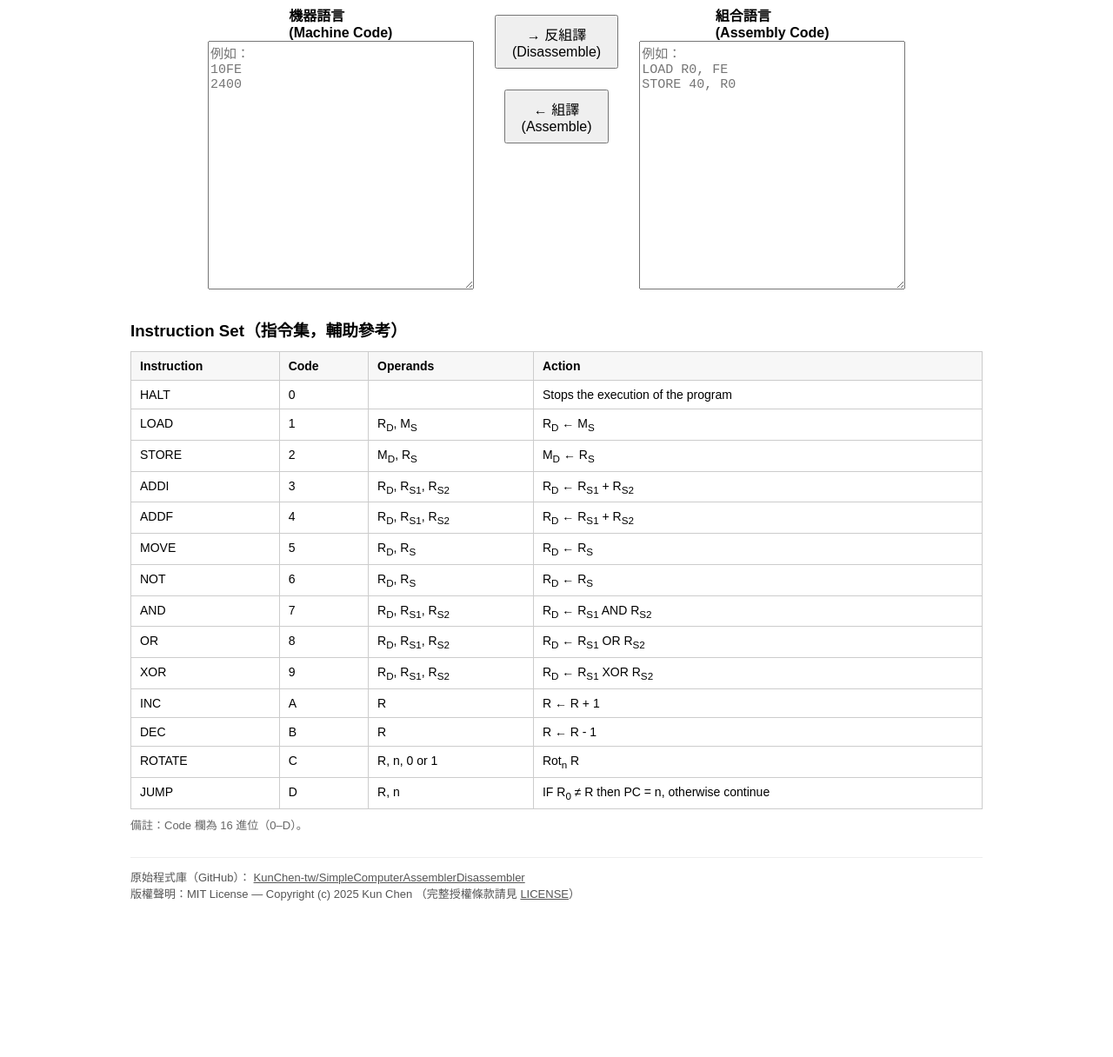
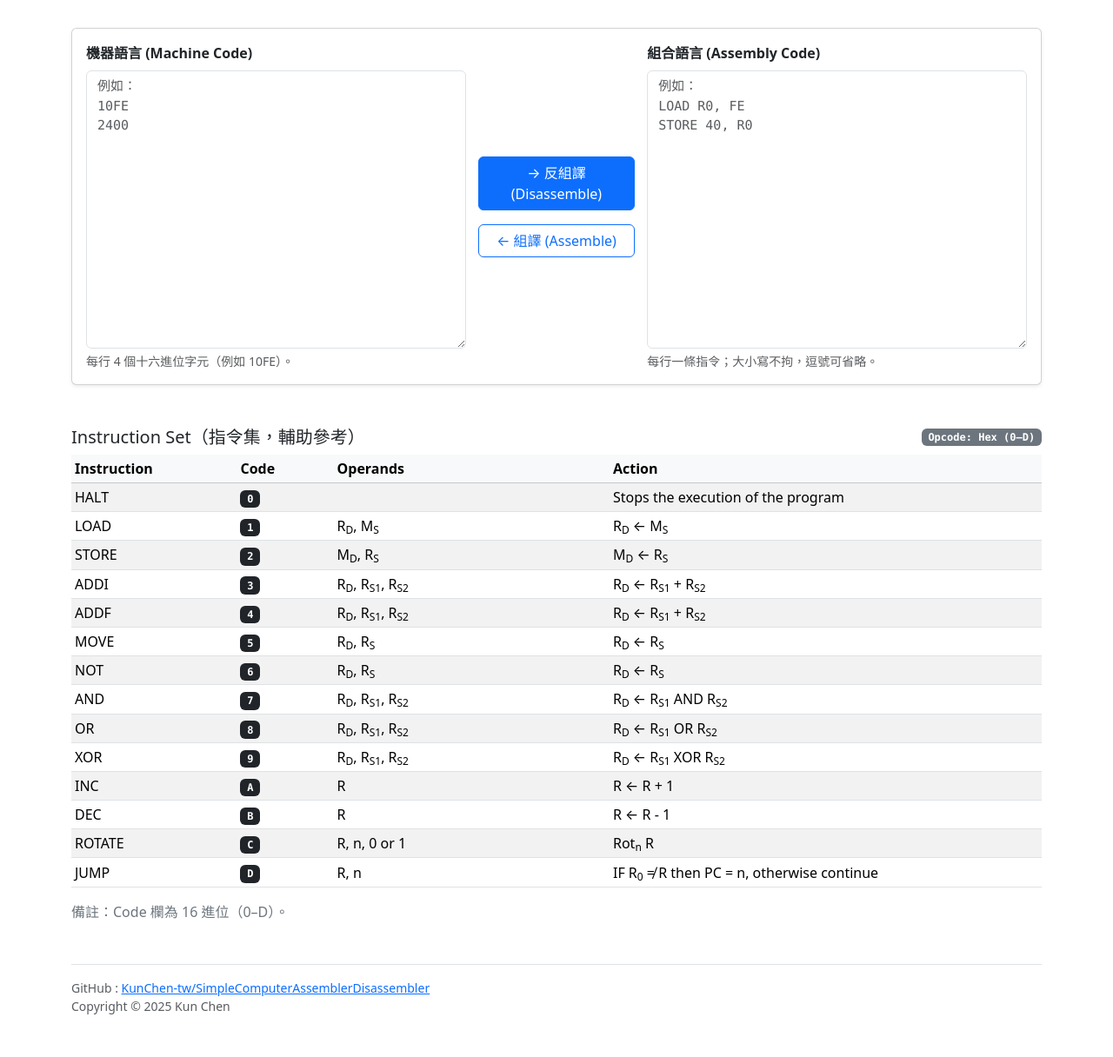
Before and after one commit to KunChen-tw/SimpleComputerAssemblerDisassembler, a plain HTML site: page index.html in a window 1280 px wide. Shown: the part 73-1289 px from the top of the page at 87% size. Before the commit the page ends 1140 px from the top, so only its background shows below. Drawn offline with nearby package versions, Linux system fonts and the light colour scheme.

Commit message:
Refactor index.html for Bootstrap integration
Updated HTML structure and improved styling with Bootstrap.

```diff
--- a/index.html
+++ b/index.html
@@ -1,204 +1,229 @@
 <!DOCTYPE html>
-<html lang="en">
+<html lang="zh-Hant">
 <head>
-    <meta charset="UTF-8">
+    <meta charset="UTF-8" />
+    <meta name="viewport" content="width=device-width, initial-scale=1" />
     <title>Simple Computer Assembler/Disassembler</title>
+
+    <!-- Bootstrap 5 CSS -->
+    <link
+        href="https://cdn.jsdelivr.net/npm/bootstrap@5.3.3/dist/css/bootstrap.min.css"
+        rel="stylesheet"
+        integrity="sha384-QWTKZyjpPEjISv5WaRU9OFeRpok6YctnYmDr5pNlyT2bRjXh0JMhjY6hW+ALEwIH"
+        crossorigin="anonymous"
+    />
+
     <style>
-        body { font-family: Arial, sans-serif; margin: 30px; }
-        .container { display: flex; justify-content: center; align-items: flex-start; gap: 24px; }
-        textarea { width: 300px; height: 280px; font-size: 15px; }
-        .column { display: flex; flex-direction: column; align-items: center; }
-        button { margin: 12px 0; padding: 8px 18px; font-size: 16px;}
-        h2 { text-align: center; }
-        @media (max-width: 700px) {
-            .container { flex-direction: column; align-items: stretch; }
-            .column { width: 100%; }
-            textarea { width: 100%; }
+        /* Custom touches on top of Bootstrap */
+        .app-title {
+            font-weight: 700;
+            letter-spacing: 0.2px;
         }
-
-        /* --- Added styles for Instruction Set table and footer --- */
-        .section {
-            max-width: 980px;
-            margin: 32px auto 0;
+        .io-panel textarea {
+            height: 320px; /* consistent height across both sides */
+            font-family: ui-monospace, SFMono-Regular, Menlo, Monaco, Consolas, "Liberation Mono", "Courier New", monospace;
+            font-size: 15px;
         }
-        .section h3 {
-            margin: 0 0 12px;
-            text-align: left;
+        .middle-actions {
+            min-width: 180px;
         }
-        .inst-table {
-            width: 100%;
-            border-collapse: collapse;
-            font-size: 14px;
+        .inst-note {
+            color: #6c757d;
         }
-        .inst-table th, .inst-table td {
-            border: 1px solid #ccc;
-            padding: 8px 10px;
-            vertical-align: top;
+        .code-badge {
+            font-family: ui-monospace, SFMono-Regular, Menlo, Monaco, Consolas, "Liberation Mono", "Courier New", monospace;
         }
-        .inst-table thead th {
-            background: #f7f7f7;
-            text-align: left;
-        }
-        .muted {
-            color: #666;
-            font-size: 13px;
-            margin-top: 8px;
-        }
-        footer {
-            max-width: 980px;
-            margin: 28px auto 0;
-            padding-top: 12px;
-            border-top: 1px solid #eee;
-            color: #555;
-            font-size: 13px;
-        }
-        footer a { color: inherit; }
     </style>
 </head>
 <body>
-    <h2>Simple Computer Assembler & Disassembler</h2>
+    <!-- Header / Navbar -->
+    <nav class="navbar navbar-expand-lg bg-body-tertiary border-bottom">
         <div class="container">
-        <div class="column">
-            <label for="machineCode"><b>機器語言<br>(Machine Code)</b></label>
-            <textarea id="machineCode" placeholder="例如：
+            <a class="navbar-brand app-title" href="#">
+                Simple Computer Assembler & Disassembler
+            </a>
+            <div class="d-none d-lg-block">
+                <a class="btn btn-sm btn-outline-secondary" target="_blank" rel="noreferrer" href="https://github.com/KunChen-tw/SimpleComputerAssemblerDisassembler">
+                    GitHub Repo
+                </a>
+            </div>
+        </div>
+    </nav>
+
+    <main class="container my-4 my-md-5">
+        <!-- I/O Panels -->
+        <div class="card shadow-sm">
+            <div class="card-body">
+                <div class="row g-4 align-items-stretch io-panel">
+                    <div class="col-12 col-lg-5">
+                        <label for="machineCode" class="form-label fw-semibold">
+                            機器語言 (Machine Code)
+                        </label>
+                        <textarea id="machineCode" class="form-control" placeholder="例如：
 10FE
 2400"></textarea>
+                        <div class="form-text">每行 4 個十六進位字元（例如 10FE）。</div>
                     </div>
-        <div class="column" style="justify-content:center;">
-            <button onclick="disassembleToAsm()">→ 反組譯<br>(Disassemble)</button>
-            <button onclick="assembleToMachine()">← 組譯<br>(Assemble)</button>
-        </div>
-        <div class="column">
-            <label for="assemblyCode"><b>組合語言<br>(Assembly Code)</b></label>
-            <textarea id="assemblyCode" placeholder="例如：
-LOAD R0, FE
-STORE 40, R0"></textarea>
+
+                    <div class="col-12 col-lg-2 d-flex justify-content-center align-items-center">
+                        <div class="d-grid gap-3 middle-actions w-100">
+                            <button class="btn btn-primary" onclick="disassembleToAsm()">
+                                → 反組譯 (Disassemble)
+                            </button>
+                            <button class="btn btn-outline-primary" onclick="assembleToMachine()">
+                                ← 組譯 (Assemble)
+                            </button>
                         </div>
                     </div>
 
-    <!-- Instruction Set Section -->
-    <section class="section" id="instruction-set">
-        <h3>Instruction Set（指令集，輔助參考）</h3>
-        <table class="inst-table">
-            <thead>
+                    <div class="col-12 col-lg-5">
+                        <label for="assemblyCode" class="form-label fw-semibold">
+                            組合語言 (Assembly Code)
+                        </label>
+                        <textarea id="assemblyCode" class="form-control" placeholder="例如：
+LOAD R0, FE
+STORE 40, R0"></textarea>
+                        <div class="form-text">每行一條指令；大小寫不拘，逗號可省略。</div>
+                    </div>
+                </div>
+            </div>
+        </div>
+
+        <!-- Instruction Set -->
+        <section class="mt-5">
+            <div class="d-flex align-items-center justify-content-between mb-2">
+                <h5 class="mb-0">Instruction Set（指令集，輔助參考）</h5>
+                <span class="badge text-bg-secondary code-badge">Opcode: Hex (0–D)</span>
+            </div>
+            <div class="table-responsive">
+                <table class="table table-striped table-hover table-sm align-middle">
+                    <thead class="table-light">
                         <tr>
-                    <th>Instruction</th>
-                    <th>Code</th>
-                    <th>Operands</th>
+                            <th style="min-width: 120px;">Instruction</th>
+                            <th style="min-width: 70px;">Code</th>
+                            <th style="min-width: 200px;">Operands</th>
                             <th>Action</th>
                         </tr>
                     </thead>
                     <tbody>
                         <tr>
                             <td>HALT</td>
-                    <td>0</td>
+                            <td><span class="badge text-bg-dark code-badge">0</span></td>
                             <td></td>
                             <td>Stops the execution of the program</td>
                         </tr>
                         <tr>
                             <td>LOAD</td>
-                    <td>1</td>
+                            <td><span class="badge text-bg-dark code-badge">1</span></td>
                             <td>R<sub>D</sub>, M<sub>S</sub></td>
                             <td>R<sub>D</sub> ← M<sub>S</sub></td>
                         </tr>
                         <tr>
                             <td>STORE</td>
-                    <td>2</td>
+                            <td><span class="badge text-bg-dark code-badge">2</span></td>
                             <td>M<sub>D</sub>, R<sub>S</sub></td>
                             <td>M<sub>D</sub> ← R<sub>S</sub></td>
                         </tr>
                         <tr>
                             <td>ADDI</td>
-                    <td>3</td>
+                            <td><span class="badge text-bg-dark code-badge">3</span></td>
                             <td>R<sub>D</sub>, R<sub>S1</sub>, R<sub>S2</sub></td>
                             <td>R<sub>D</sub> ← R<sub>S1</sub> + R<sub>S2</sub></td>
                         </tr>
                         <tr>
                             <td>ADDF</td>
-                    <td>4</td>
+                            <td><span class="badge text-bg-dark code-badge">4</span></td>
                             <td>R<sub>D</sub>, R<sub>S1</sub>, R<sub>S2</sub></td>
                             <td>R<sub>D</sub> ← R<sub>S1</sub> + R<sub>S2</sub></td>
                         </tr>
                         <tr>
                             <td>MOVE</td>
-                    <td>5</td>
+                            <td><span class="badge text-bg-dark code-badge">5</span></td>
                             <td>R<sub>D</sub>, R<sub>S</sub></td>
                             <td>R<sub>D</sub> ← R<sub>S</sub></td>
                         </tr>
                         <tr>
                             <td>NOT</td>
-                    <td>6</td>
+                            <td><span class="badge text-bg-dark code-badge">6</span></td>
                             <td>R<sub>D</sub>, R<sub>S</sub></td>
                             <td>R<sub>D</sub> ← R<sub>S</sub></td>
                         </tr>
                         <tr>
                             <td>AND</td>
-                    <td>7</td>
+                            <td><span class="badge text-bg-dark code-badge">7</span></td>
                             <td>R<sub>D</sub>, R<sub>S1</sub>, R<sub>S2</sub></td>
                             <td>R<sub>D</sub> ← R<sub>S1</sub> AND R<sub>S2</sub></td>
                         </tr>
                         <tr>
                             <td>OR</td>
-                    <td>8</td>
+                            <td><span class="badge text-bg-dark code-badge">8</span></td>
                             <td>R<sub>D</sub>, R<sub>S1</sub>, R<sub>S2</sub></td>
                             <td>R<sub>D</sub> ← R<sub>S1</sub> OR R<sub>S2</sub></td>
                         </tr>
                         <tr>
                             <td>XOR</td>
-                    <td>9</td>
+                            <td><span class="badge text-bg-dark code-badge">9</span></td>
                             <td>R<sub>D</sub>, R<sub>S1</sub>, R<sub>S2</sub></td>
                             <td>R<sub>D</sub> ← R<sub>S1</sub> XOR R<sub>S2</sub></td>
                         </tr>
                         <tr>
                             <td>INC</td>
-                    <td>A</td>
+                            <td><span class="badge text-bg-dark code-badge">A</span></td>
                             <td>R</td>
                             <td>R ← R + 1</td>
                         </tr>
                         <tr>
                             <td>DEC</td>
-                    <td>B</td>
+                            <td><span class="badge text-bg-dark code-badge">B</span></td>
                             <td>R</td>
                             <td>R ← R - 1</td>
                         </tr>
                         <tr>
                             <td>ROTATE</td>
-                    <td>C</td>
+                            <td><span class="badge text-bg-dark code-badge">C</span></td>
                             <td>R, n, 0 or 1</td>
                             <td>Rot<sub>n</sub> R</td>
                         </tr>
                         <tr>
                             <td>JUMP</td>
-                    <td>D</td>
+                            <td><span class="badge text-bg-dark code-badge">D</span></td>
                             <td>R, n</td>
                             <td>IF R<sub>0</sub> ≠ R then PC = n, otherwise continue</td>
                         </tr>
                     </tbody>
                 </table>
-        <p class="muted">備註：Code 欄為 16 進位（0–D）。</p>
+            </div>
+            <p class="inst-note mb-0">備註：Code 欄為 16 進位（0–D）。</p>
         </section>
 
-    <footer>
-        <div>
-            原始程式庫（GitHub）：
-            <a href="https://github.com/KunChen-tw/SimpleComputerAssemblerDisassembler" target="_blank" rel="noreferrer">KunChen-tw/SimpleComputerAssemblerDisassembler</a>
-        </div>
-        <div>
-            版權聲明：MIT License — Copyright (c) 2025 Kun Chen
-            （完整授權條款請見
-            <a href="https://github.com/KunChen-tw/SimpleComputerAssemblerDisassembler/blob/87de55869a7889009e68cf366383c204dd0189e9/LICENSE" target="_blank" rel="noreferrer">LICENSE</a>）
+        <!-- Footer / License -->
+        <footer class="mt-5 pt-3 border-top">
+            <div class="small text-muted">
+                GitHub : <a href="https://github.com/KunChen-tw/SimpleComputerAssemblerDisassembler" target="_blank" rel="noreferrer">KunChen-tw/SimpleComputerAssemblerDisassembler</a>
+                <br />
+                Copyright &copy; 2025 Kun Chen
             </div>
         </footer>
+    </main>
 
+    <!-- Scripts -->
     <script src="disassembler.js"></script>
     <script src="assembler.js"></script>
+
+    <!-- Bootstrap 5 Bundle JS (optional, for components) -->
+    <script
+        src="https://cdn.jsdelivr.net/npm/bootstrap@5.3.3/dist/js/bootstrap.bundle.min.js"
+        integrity="sha384-YvpcrYf0tY3lHB60NNkmXc5s9fDVZLESaAA55NDzOxhy9GkcIdslK1eN7N6jIeHz"
+        crossorigin="anonymous"
+    ></script>
+
     <script>
         function disassembleToAsm() {
-        let machineText = document.getElementById('machineCode').value;
+            const machineText = document.getElementById('machineCode').value;
             document.getElementById('assemblyCode').value = disassemble(machineText);
         }
         function assembleToMachine() {
-        let asmText = document.getElementById('assemblyCode').value;
+            const asmText = document.getElementById('assemblyCode').value;
             document.getElementById('machineCode').value = assemble(asmText);
         }
     </script>
```
Lines whose indentation alone changed are shown as unchanged.
